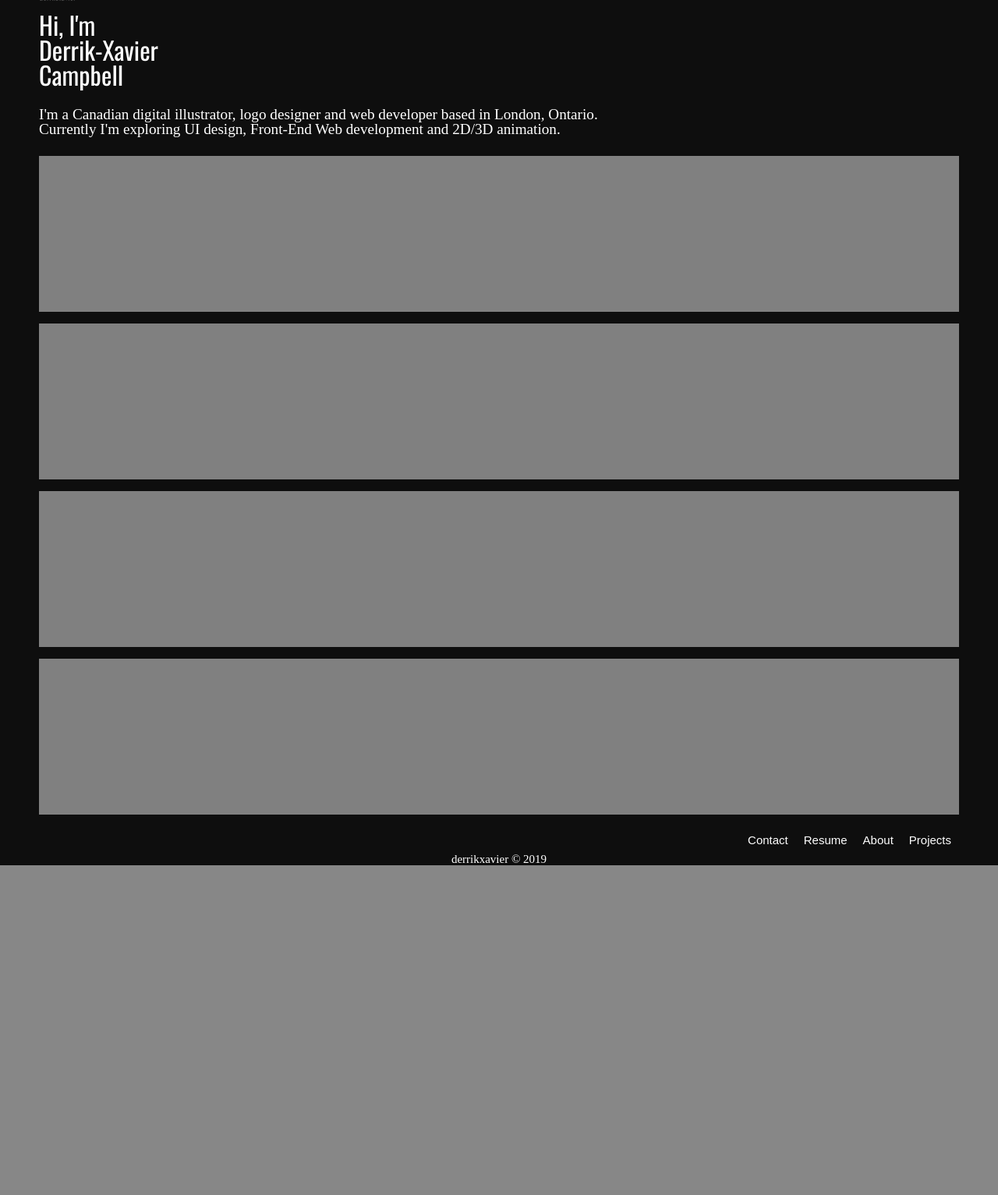
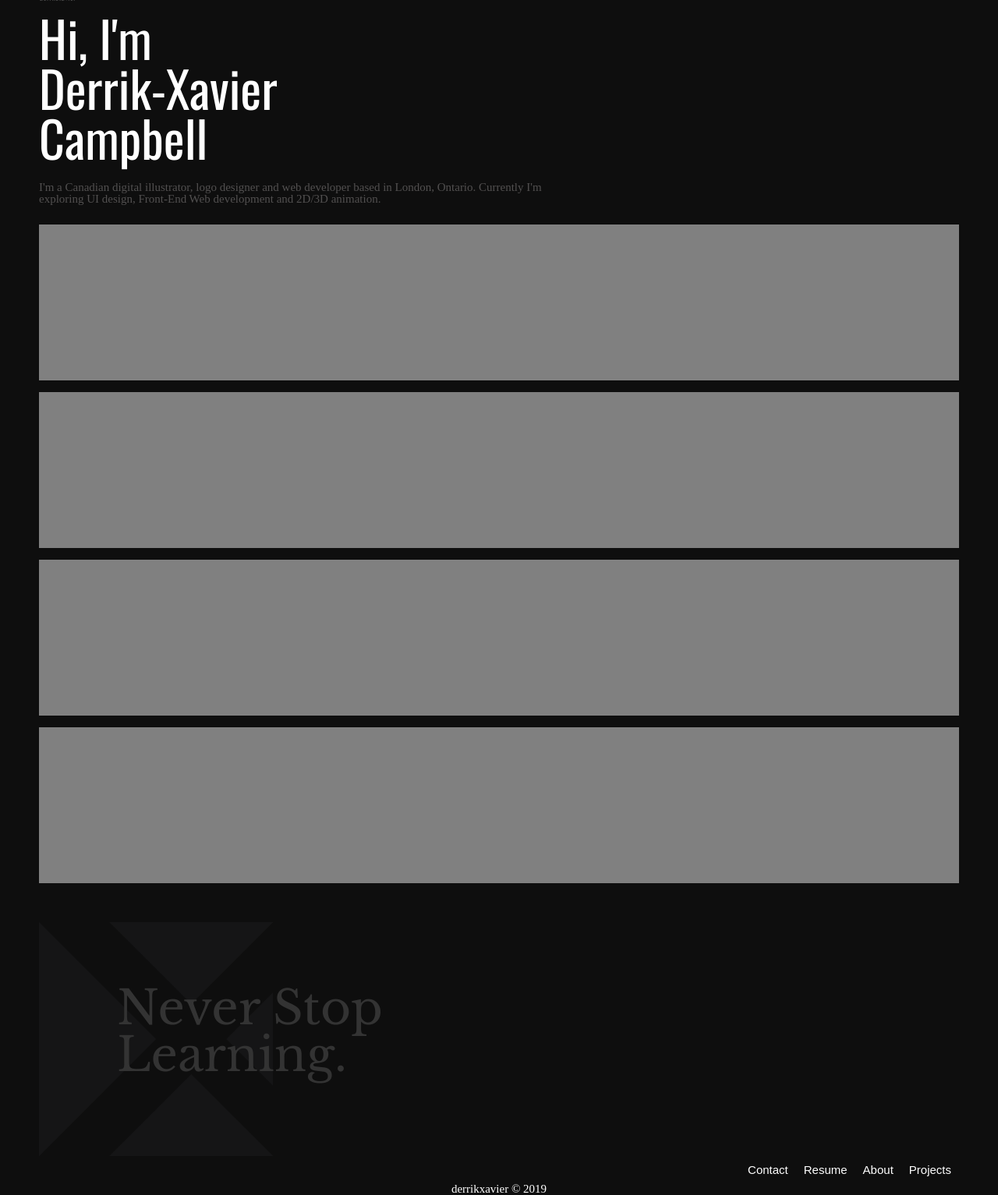
Before and after one commit to DerrikC/Campbell_D_Portfolio, a PHP site: page / in a window 1280 px wide. Shown: the part 109-1642 px from the top of the page at 78% size. Before the commit the page ends 1219 px from the top, so only its background shows below. Run offline with PHP 8.4, Linux system fonts and the light colour scheme.

Commit message:
designed most of the homepage

```diff
--- a/index.html
+++ b/index.html
@@ -43,7 +43,7 @@
     <section id="intro">
             <h1>Hi, I'm <br>Derrik-Xavier <br>Campbell</h1>
             <h2 class="hidden">Introduction</h2>
-            <div class="introText"><p>I'm a Canadian digital illustrator, logo designer and web developer based in London, Ontario.<br>
+            <div class="introText"><p>I'm a Canadian digital illustrator, logo designer and web developer based in London, Ontario.
         Currently I'm exploring UI design, Front-End Web development and 2D/3D animation. </p></div>
     </section>
 
@@ -70,6 +70,11 @@
 
     </section>
 
+    <div class="bottomLogo">
+    <img src="images/bottomLogo.svg" alt="derrikxavierLogo">
+    <div class="tagLine"><h3>Never Stop Learning. </h3></div>
+    </div>
+
 
     <footer>
             <div id="bottomNav">
--- a/public/css/main.css
+++ b/public/css/main.css
@@ -173,10 +196,29 @@ body, html {
       width: 100%;
       height: 200px;
       margin-bottom: 15px; }
+    body .bottomLogo {
+      position: relative;
+      font-family: Arial;
+      width: 105px;
+      height: 105px; }
+    body .tagLine {
+      font-family: 'Libre Baskerville', serif;
+      font-size: 20px;
+      position: absolute;
+      bottom: 30px;
+      margin-left: 20px;
+      color: #333333;
+      padding-left: 30px;
+      padding-right: 20px; }
 
   /*BODY CONTENT*/ }
 /*Desktop------------------------------*/
 @media (min-width: 769px) {
+  .introText p {
+    color: #525050;
+    font-size: 15px;
+    width: 55%; }
+
   /*BODY CONTENT*/
   header {
     display: absolute;
@@ -185,7 +227,7 @@ body, html {
     margin-bottom: 15px; }
 
   body h1 {
-    font-size: 2rem;
+    font-size: 4rem;
     font-family: 'Oswald', sans-serif;
     margin: 25px 0px 25px 0px; }
 
@@ -225,7 +267,22 @@ body, html {
       background-color: grey;
       width: 100%;
       height: 200px;
-      margin-bottom: 15px; }
+      margin-bottom: 50px; }
+    body .bottomLogo {
+      position: relative;
+      font-family: Arial;
+      width: 300px;
+      height: 300px; }
+    body .tagLine {
+      font-family: 'Libre Baskerville', serif;
+      font-size: 60px;
+      position: absolute;
+      bottom: 100px;
+      margin-left: 20px;
+      color: #333333;
+      padding-left: 80px;
+      padding-right: 20px;
+      width: 400px; }
 
   /*BODY CONTENT*/ }
 /*Mobile-------------------------------*/
--- a/sass/modules/_home.scss
+++ b/sass/modules/_home.scss
@@ -178,6 +226,13 @@ body {
 /*Desktop------------------------------*/
 @media (min-width: 769px){
 
+.introText p {
+    color: #525050;
+    font-size: 15px;
+    width: 55%;
+    }
+
+
 /*BODY CONTENT*/
 header {
     display: absolute;
@@ -187,7 +242,7 @@ header {
 }
 
 body h1 {
-    font-size: 2rem;
+    font-size: 4rem;
     font-family: 'Oswald', sans-serif;
     margin: 25px 0px 25px 0px;
 }
@@ -250,7 +305,26 @@ body {
         background-color: grey;
         width: 100%;
         height: 200px;
-        margin-bottom: 15px;
+        margin-bottom: 50px;
+    }
+
+    .bottomLogo {
+        position: relative;
+        font-family: Arial;
+        width: 300px;
+        height: 300px;
+    }
+
+    .tagLine {
+        font-family: 'Libre Baskerville', serif;
+        font-size: 60px;
+        position: absolute;
+        bottom: 100px;
+        margin-left: 20px;
+        color: #333333;
+        padding-left: 80px;
+        padding-right: 20px;
+        width: 400px;
     }
 }
 /*BODY CONTENT*/
--- a/sass/modules/_navbar.scss
+++ b/sass/modules/_navbar.scss
@@ -89,6 +89,7 @@
     float: left;
 }
 
+
 /*HEADER & TOP NAV*/
 
 
```
Also changed, not shown: other parts of public/css/main.css (+25 -2 lines), other parts of sass/modules/_home.scss (+50 -2 lines), README.md, public/images/bottomLogo.svg (added), 1 other file.
